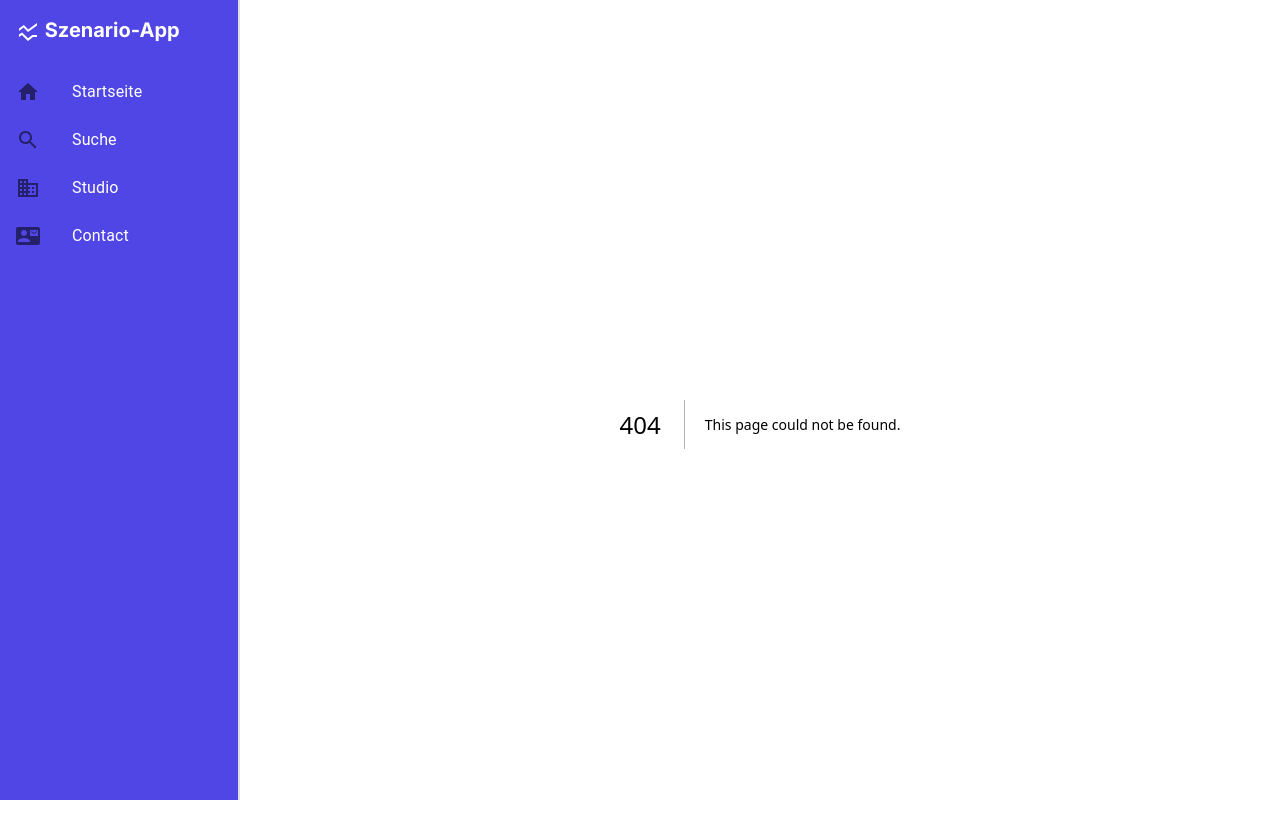
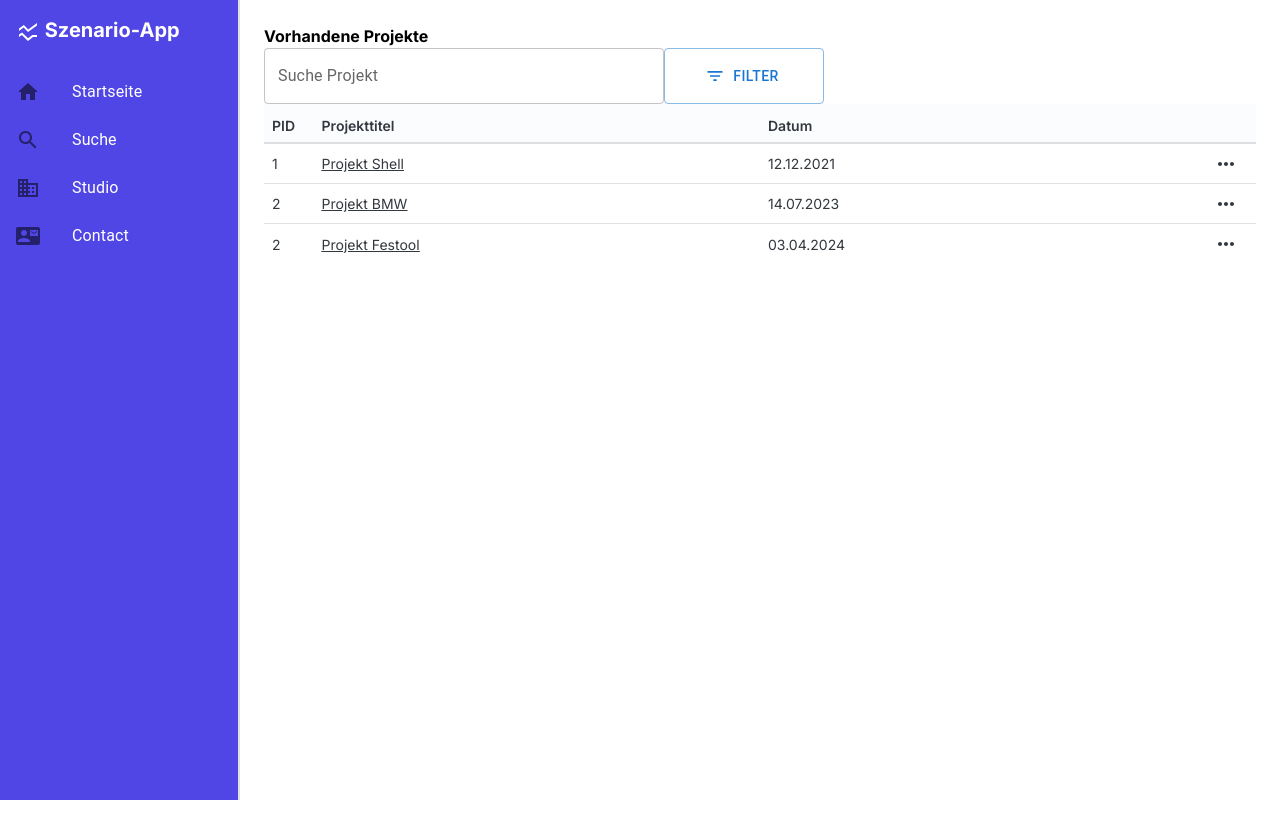
Before and after one commit to WWI2021G/scenario-manager, a Next.js app in the folder frontend/: page /projectList in a window 1280 px wide. Before the commit this address had no page. Shown: the top 838 px of the page. After the commit the page ends 800 px from the top, so only its background shows below. Built offline with nearby package versions, Linux system fonts and the light colour scheme; a web font is replaced by a local one.

Commit message:
feat: Added table view of projects as seperate page

```diff
--- a/frontend/src/app/layout.tsx
+++ b/frontend/src/app/layout.tsx
@@ -1,7 +1,7 @@
 import type { Metadata } from "next";
 import { Inter } from "next/font/google";
 import "./globals.css";
-import SideNavbar from "@/components/sub/sidebar";
+import SideNavbar from '@/components/sub/Sidebar';
 
 const inter = Inter({ subsets: ["latin"] });
 
--- /dev/null
+++ b/frontend/src/app/projectList/page.tsx
@@ -0,0 +1,28 @@
+import React from 'react';
+import InfluencingFactorForm from '../../components/demoInfluencingFacotor';
+import Box from "@mui/joy/Box";
+import TableHover from "../../components/sub/ProjectTable";
+import TextField from "@mui/material/TextField";
+import Button from "@mui/material/Button";
+import { FilterList } from "@mui/icons-material";
+
+const Home: React.FC = () => {
+  return (
+    <>
+      <div className="font-bold text-md">Vorhandene Projekte</div>
+      <div className="flex flex-row">
+        {/*TODO: Change TextField to Autocomplete and add filter*/}
+        <TextField className="my-4 w-[400px]" label="Suche Projekt" variant="outlined" />
+        <Button className="text-black my-4 mx-2 w-40 justify-center border-gray-400" variant={"outlined"}
+                startIcon={<FilterList />}>Filter</Button>
+      </div>
+
+  <Box className='flex'>
+    <TableHover />
+  </Box>
+    </>
+)
+  ;
+};
+
+export default Home;
--- /dev/null
+++ b/frontend/src/components/sub/ProjectTable.tsx
@@ -0,0 +1,44 @@
+import * as React from 'react';
+import Table from '@mui/joy/Table';
+import { MoreHoriz } from "@mui/icons-material";
+import Link from 'next/link';
+
+function createData(
+  pid: number,
+  name: string,
+  date: string,
+
+) {
+  return { pid, name, date };
+}
+
+const rows = [
+  createData(1, "Projekt Shell", "12.12.2021"),
+  createData(2, "Projekt BMW", "14.07.2023"),
+  createData(2, "Projekt Festool", "03.04.2024"),
+];
+
+export default function TableHover() {
+  return (
+    <Table hoverRow stickyHeader>
+      <thead>
+      <tr>
+        <th style={{ width: '5%' }}>PID</th>
+        <th>Projekttitel</th>
+        <th>Datum</th>
+        <th style={{ width: '5%' }}></th>
+      </tr>
+      </thead>
+      <tbody>
+      {rows.map((row) => (
+        <tr key={row.pid}>
+          <td>{row.pid}</td>
+          <td className="underline"><Link href="">{row.name}</Link></td>
+          <td>{row.date}</td>
+          <td><MoreHoriz/></td>
+        </tr>
+      ))}
+      </tbody>
+    </Table>
+  );
+}
--- a/frontend/src/pages/demo.tsx
+++ /dev/null
@@ -1,13 +0,0 @@
-import React from 'react';
-import InfluencingFactorForm from '../components/demoInfluencingFacotor';
-
-const Home: React.FC = () => {
-  return (
-    <div className="container mx-auto p-4">
-      <h1 className="text-2xl font-bold mb-4">Influencing Factor Form</h1>
-      <InfluencingFactorForm />
-    </div>
-  );
-};
-
-export default Home;
```
Also changed, not shown: frontend/src/components/sub/Drawer.tsx (renamed from frontend/src/components/sub/drawer.tsx), frontend/src/components/sub/Sidebar.tsx (renamed from frontend/src/components/sub/sidebar.tsx).
